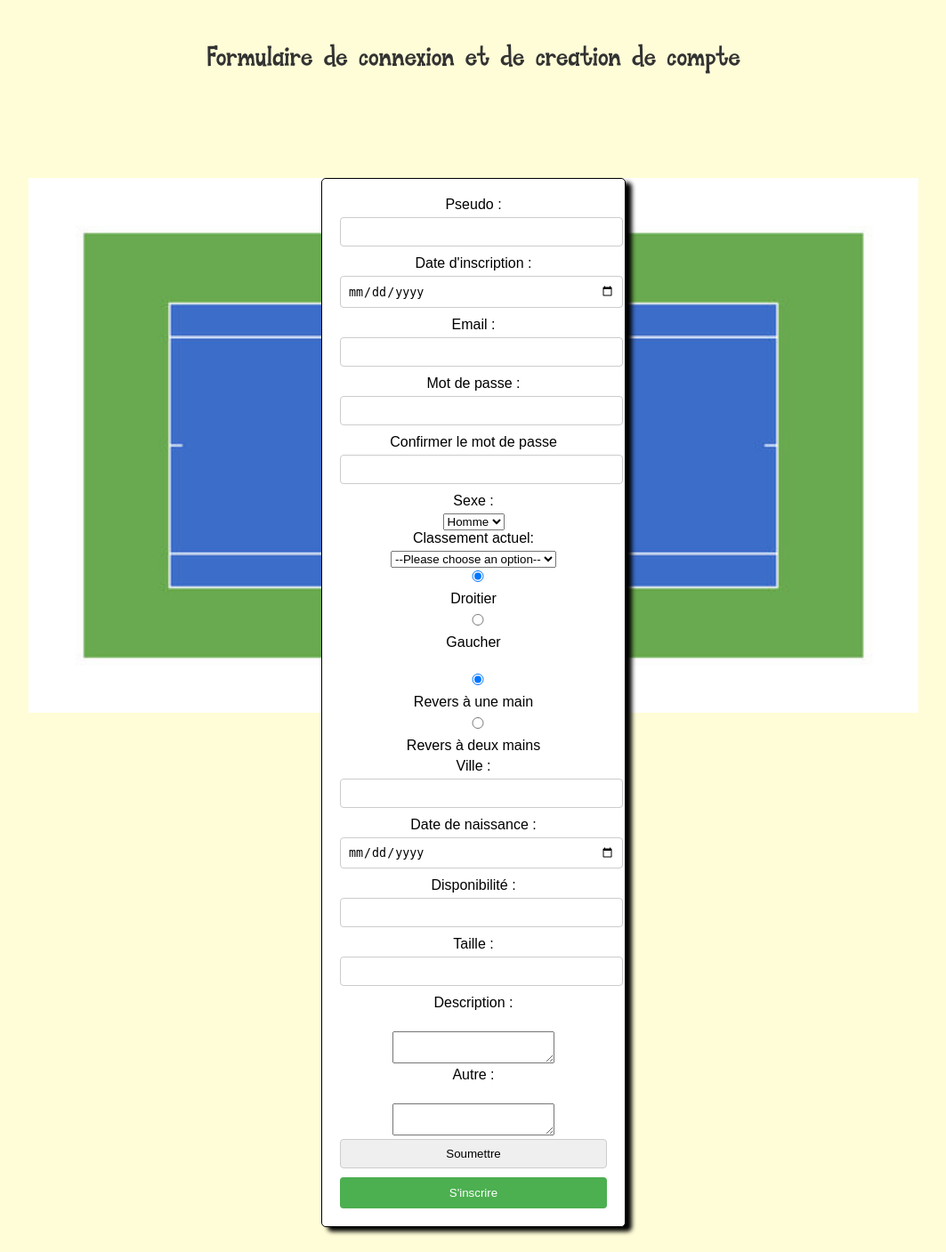
After one commit to yanis92110/Cy-Crush, a PHP site: page /signup.php in a window 1280 px wide. The commit adds this page. Shown: the whole page at 89% size, without its empty margins (108-1171 px from the left). Run offline with PHP 8.4, Linux system fonts and the light colour scheme.

Commit message:
Add files via upload

```diff
--- /dev/null
+++ b/connexion/signup.php
@@ -0,0 +1,228 @@
+<!DOCTYPE html>
+<html>
+<head>
+    <meta charset="utf-8">
+    <title>Login et création</title>
+    <link rel="stylesheet" href="styleconnexion.css">
+</head>
+<body>
+
+<?php
+session_start();
+
+// Vérifier si un message d'erreur est défini dans la variable de session
+if (isset($_SESSION['erreur'])) {
+    echo "<p style='color: red;'>".$_SESSION['erreur']."</p>";
+    unset($_SESSION['erreur']); // Supprimer le message d'erreur après l'avoir affiché
+}
+?>
+
+  <h1>Formulaire de connexion et de création de compte</h1>
+  <div class="form-container">
+ <!--   <form id="creationForm" action="null.php" method="post">
+        <h2>Compléter son compte</h2>
+         <div id="sexe">
+            <style>
+                #sexe{
+                    text-align: left;
+                }
+                #input{
+                    text-align: left;
+                }
+                #label{
+                    left: 0%;
+                }
+            </style>
+            <p>Sexe:</p>
+            <input type="radio" id="homme" name="drone" value="h"  />
+            <label for="h">Homme</label>
+            <input type="radio" id="femme" name="drone" value="f" />
+            <label for="f">Femme</label>
+        </div>
+        <div>
+          <label for="signEmail">Date de naissance</label>
+          <input type="date" id="signDate" name="birth" required>
+        </div>
+        <div>
+            <label for="ville">Ville</label>
+            <input type="text">
+        </div>
+        <div>
+            <label for="classement">Classement actuel: </label>
+
+            <select name="classement" id="classement">
+              <option value="">--Please choose an option--</option>
+              <option value="Non Classé">Non Classé</option>
+              <option value="40">40</option>
+              <option value="30/5">30/5</option>
+              <option value="30/4">30/4</option>
+              <option value="30/3">30/3</option>
+              <option value="30/2">30/2</option>
+              <option value="30/1">30/1</option>
+              <option value="30">30</option>
+              <option value="15/5">15/5</option>
+              <option value="15/4">15/4</option>
+              <option value="15/3">15/3</option>
+              <option value="15/2">15/2</option>
+              <option value="15/1">15/1</option>
+              <option value="15">15</option>
+              <option value="5/6">5/6</option>
+              <option value="4/6">4/6</option>
+              <option value="3/6">3/6</option>
+              <option value="2/6">2/6</option>
+              <option value="1/6">1/6</option>
+              <option value="0">0</option>
+              <option value="pro">Semi-pro ou pro</option>
+            </select>
+
+        </div>
+        <div>
+          <label for="dispos">Disponibilités</label>
+          <input type="text" name="dispo">
+        </div>
+        <div>
+            <fieldset>
+                <legend>Caractéristiques tennistiques:</legend>
+                <div>
+                    <label for="taille">Taille</label>
+                    <input type="text" name="taille">
+                </div>
+                <div>
+                    <label for="d">
+                    <input type="radio" id="d" value="d" name="droitier" checked>Droitier
+                    </label>
+                    <label for="g">
+                    <input type="radio" id="g" value="g" name="droitier">Gaucher
+                    </label>
+                </div>
+                <br>
+                <div>
+                    <label for="unemain">
+                    <input type="radio" id="unemain" value="1" name="revers" checked>Revers à une main
+                    </label>
+                    <label for="deuxmains">
+                    <input type="radio" id="deuxmains" value="2" name="revers">Revers à deux mains
+                    </label>
+                </div>
+                <div>
+                    <label for="autre">Autre (Style de jeu, service...)</label>
+                    <textarea name="autre"></textarea>
+                </div>
+                <div>
+                    <label for="description"></label>
+                    <textarea name="desc">Parlez un peu de vous...</textarea>
+                </div>
+            </fieldset>
+        </div>
+
+
+        <button type="submit">S'inscrire</button>
+      </form>-->
+
+
+<form method="POST" action="register.php">
+    <label for="pseudo">Pseudo :</label>
+    <input type="text" id="pseudo" name="pseudo" required><br>
+
+    <label for="date_insc">Date d'inscription :</label>
+    <input type="date" id="date_insc" name="date_insc" required><br>
+
+    <label for="email">Email :</label>
+    <input type="email" id="email" name="email" required><br>
+
+    <label for="pass1">Mot de passe :</label>
+    <input type="password" id="pass1" name="pass1" required><br>
+
+            <label for="signConfirmeMdp">Confirmer le mot de passe</label>
+        <input type="password" name="pass2" id="signConfirmeMdp" required>
+
+    <label for="sexe">Sexe :</label>
+    <select id="sexe" name="sexe" required>
+        <option value="homme">Homme</option>
+        <option value="femme">Femme</option>
+    </select><br>
+
+               <label for="classement">Classement actuel: </label>
+
+            <select name="classement" id="classement">
+              <option value="">--Please choose an option--</option>
+              <option value="Non Classé">Non Classé</option>
+              <option value="40">40</option>
+              <option value="30/5">30/5</option>
+              <option value="30/4">30/4</option>
+              <option value="30/3">30/3</option>
+              <option value="30/2">30/2</option>
+              <option value="30/1">30/1</option>
+              <option value="30">30</option>
+              <option value="15/5">15/5</option>
+              <option value="15/4">15/4</option>
+              <option value="15/3">15/3</option>
+              <option value="15/2">15/2</option>
+              <option value="15/1">15/1</option>
+              <option value="15">15</option>
+              <option value="5/6">5/6</option>
+              <option value="4/6">4/6</option>
+              <option value="3/6">3/6</option>
+              <option value="2/6">2/6</option>
+              <option value="1/6">1/6</option>
+              <option value="0">0</option>
+              <option value="pro">Semi-pro ou pro</option>
+            </select><br>
+
+                <div>
+                    <label for="d">
+                    <input type="radio" id="d" value="d" name="droitier" checked>Droitier
+                    </label>
+                    <label for="g">
+                    <input type="radio" id="g" value="g" name="droitier">Gaucher
+                    </label>
+                </div>
+                <br>
+                <div>
+                    <label for="unemain">
+                    <input type="radio" id="unemain" value="1" name="revers" checked>Revers à une main
+                    </label>
+                    <label for="deuxmains">
+                    <input type="radio" id="deuxmains" value="2" name="revers">Revers à deux mains
+                    </label>
+                </div>
+
+    <label for="ville">Ville :</label>
+    <input type="text" id="ville" name="ville"><br>
+
+    <label for="birth">Date de naissance :</label>
+    <input type="date" id="birth" name="birth"><br>
+
+    <label for="dispo">Disponibilité :</label>
+    <input type="text" id="dispo" name="dispo"><br>
+
+    <label for="taille">Taille :</label>
+    <input type="text" id="taille" name="taille"><br>
+
+
+    <label for="desc">Description :</label><br>
+    <textarea id="desc" name="desc"></textarea><br>
+
+    <label for="autre">Autre :</label><br>
+    <textarea id="autre" name="autre"></textarea><br>
+
+    <input type="submit" value="Soumettre">
+
+    <button type="submit">S'inscrire</button>
+</form>
+
+</body>
+</html>
+
+
+
+      <img id="court" src="tennis_court.jpg">
+
+
+
+
+  </div>
+
+  <script src="scriptcreation.js"></script>
+</body>
+</html>
```
Also changed, not shown: connexion/register.php (+51 -12 lines), connexion/verif.php (added, +19 -0 lines).
